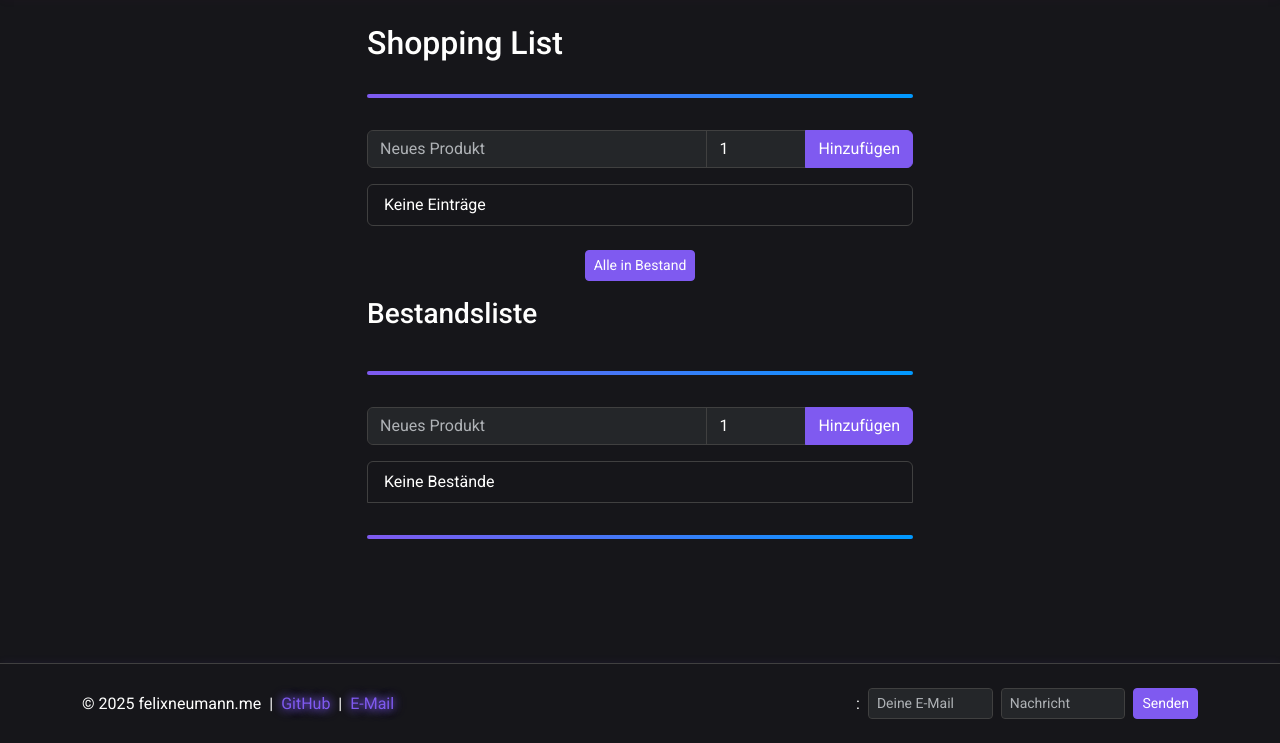
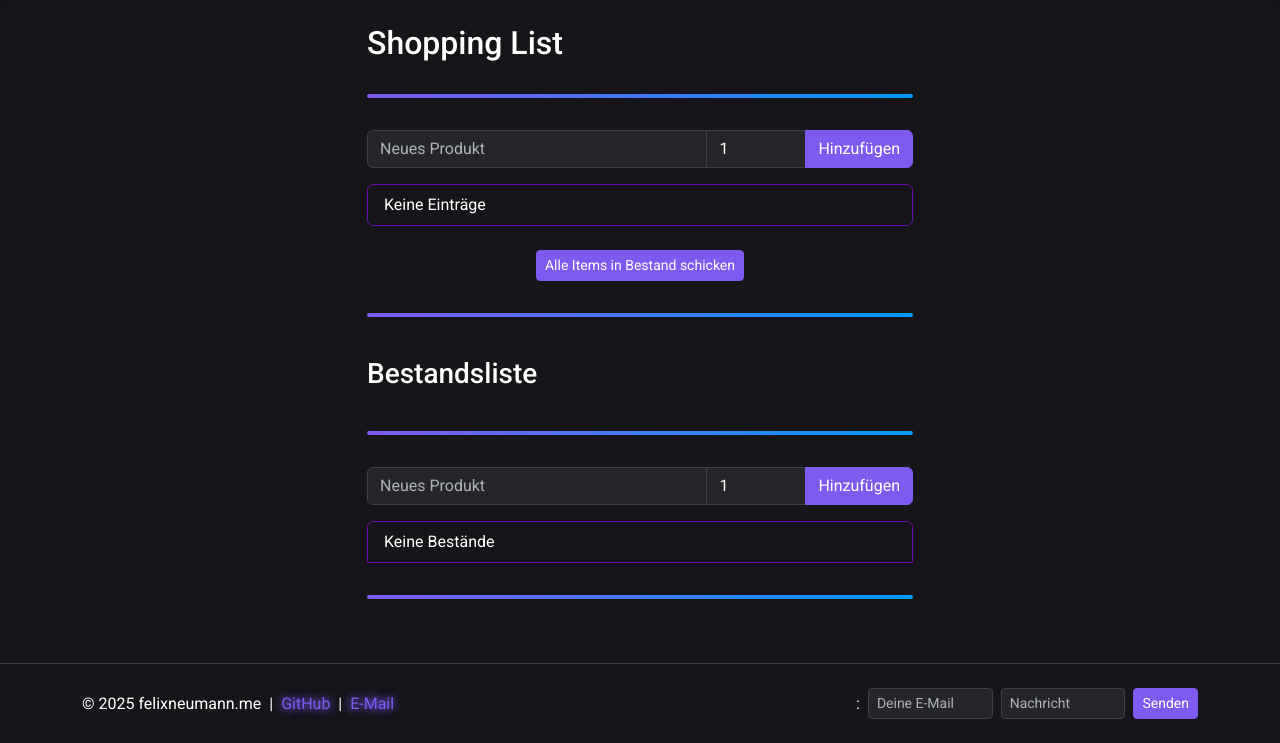
Before and after one commit to fncoding/kid-me, a Django app: page /shoppinglist/ in a window 1280 px wide. Shown: the part 57-800 px from the top of the page. Run offline with Django 5.2, Linux system fonts and the light colour scheme; the visitor is signed in with stand-in values (Sample User, id 1); data that the repository does not hold is empty; style sheets or scripts are compiled from the project's sources; some libraries are stand-ins or nearby versions.

Commit message:
prod - main

```diff
--- a/src/shoppinglist/templates/shoppinglist/shoppinglist.html
+++ b/src/shoppinglist/templates/shoppinglist/shoppinglist.html
@@ -46,11 +46,12 @@
 
     <div class="d-flex justify-content-center align-items-center my-2">
         <i class="bi bi-chevron-double-down animated-arrow me-2"></i>
-        <button type="submit" class="btn btn-success btn-sm">Alle in Bestand</button>
+        <button type="submit" class="btn btn-success btn-sm">Alle Items in Bestand schicken</button>
         <i class="bi bi-chevron-double-down animated-arrow ms-2"></i>
     </div>
 
 </form>
+{% include 'components/separator.html' %}
 <h3 class="py-2">Bestandsliste</h3>
 {% include 'components/separator.html' %}
 <form method="post" action="{% url 'inventory_add' %}" class="mb-3">
--- a/src/static_src/scss/theme.scss
+++ b/src/static_src/scss/theme.scss
@@ -232,3 +232,7 @@ a, .btn {
   font-size: 1rem;
   box-shadow: 0 -2px 8px rgba(127, 90, 240, 0.05);
 }
+
+.list-group-item {
+  border-color: $purple-dark;
+}
```
